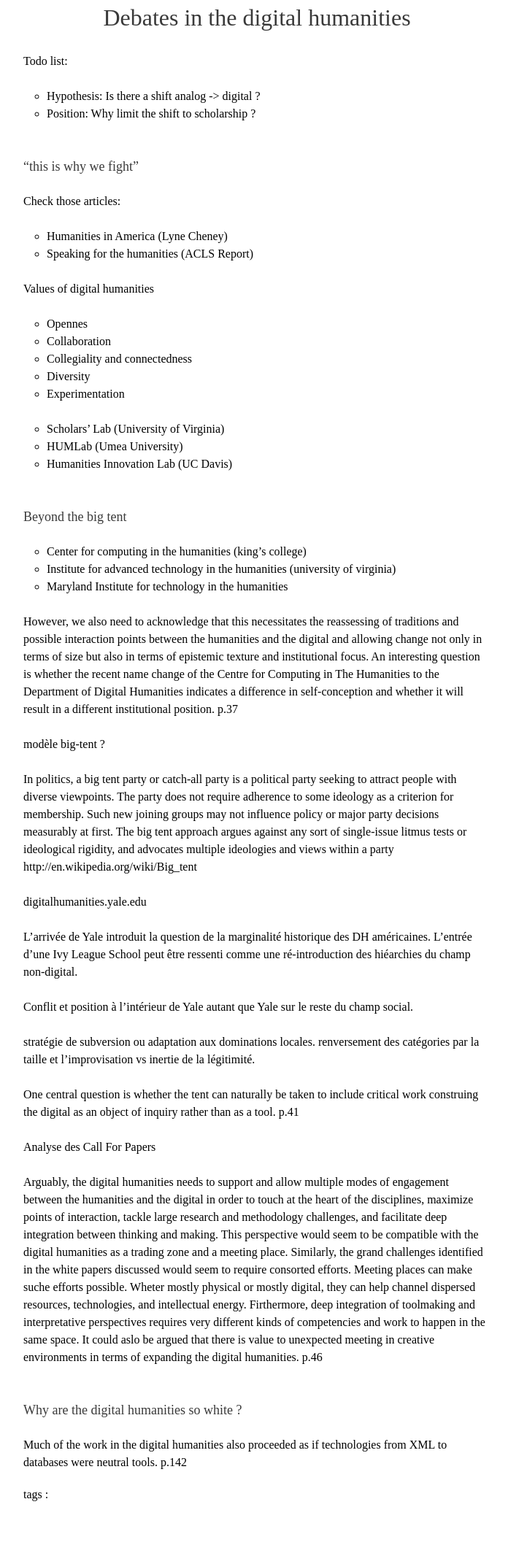
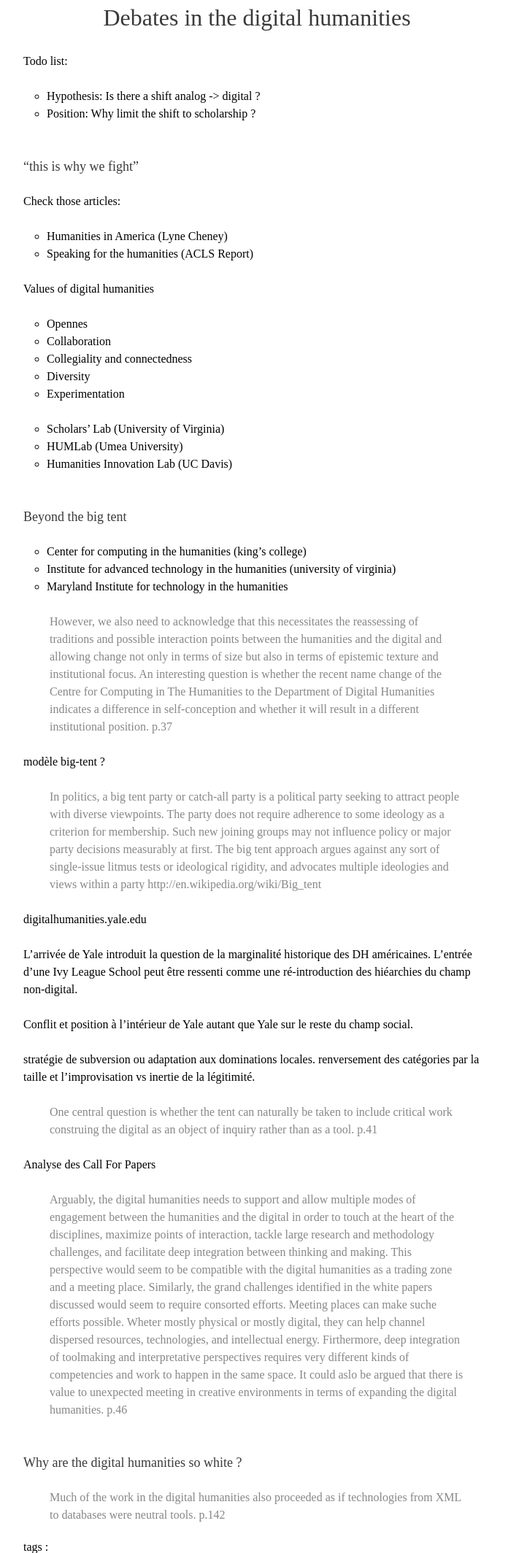
Before and after one commit to taniki/digital-humanities, a Jekyll site: the page built from _posts/books/2013-01-30-debates_in_DH.md, in a window 1280 px wide. Shown: the whole page at 73% size, without its empty margins (288-984 px from the left). Built offline with Jekyll 4.4.1, drawn with Linux system fonts in a browser that asks for light colours; some web fonts are replaced; before the commit the page ends 2056 px from its top, so only the background shows below that.

Commit message:
css:blockquote

```diff
--- a/css/typography.css
+++ b/css/typography.css
@@ -3,5 +3,7 @@ article .content { margin-top : 24px; }
 article h1 { font-size: 32px; line-height: 48px; font-family: 'Museo Sans W01 300'; color : #3a3a3a; text-align: center; }
 article h2 { font-size: 18px; line-height: 24px; margin : 48px 0px 24px 0; font-family: 'Museo Sans W01 500'; color : #3a3a3a; text-align: left; }
 article p, article ul { line-height: 24px; font-family: Alice; margin-bottom : 24px; }
+article blockquote { color : #878787; padding : 0 36px;}
+
 
 ul { list-style-type: circle; margin-left : 2em; }
```
